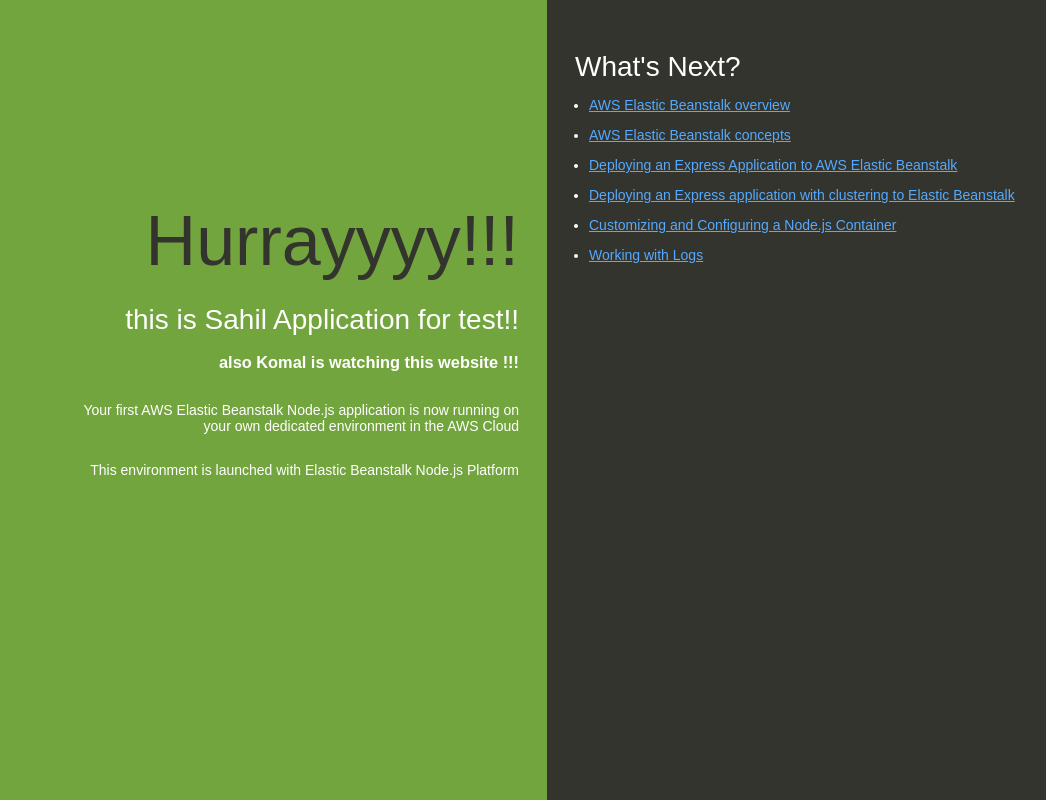
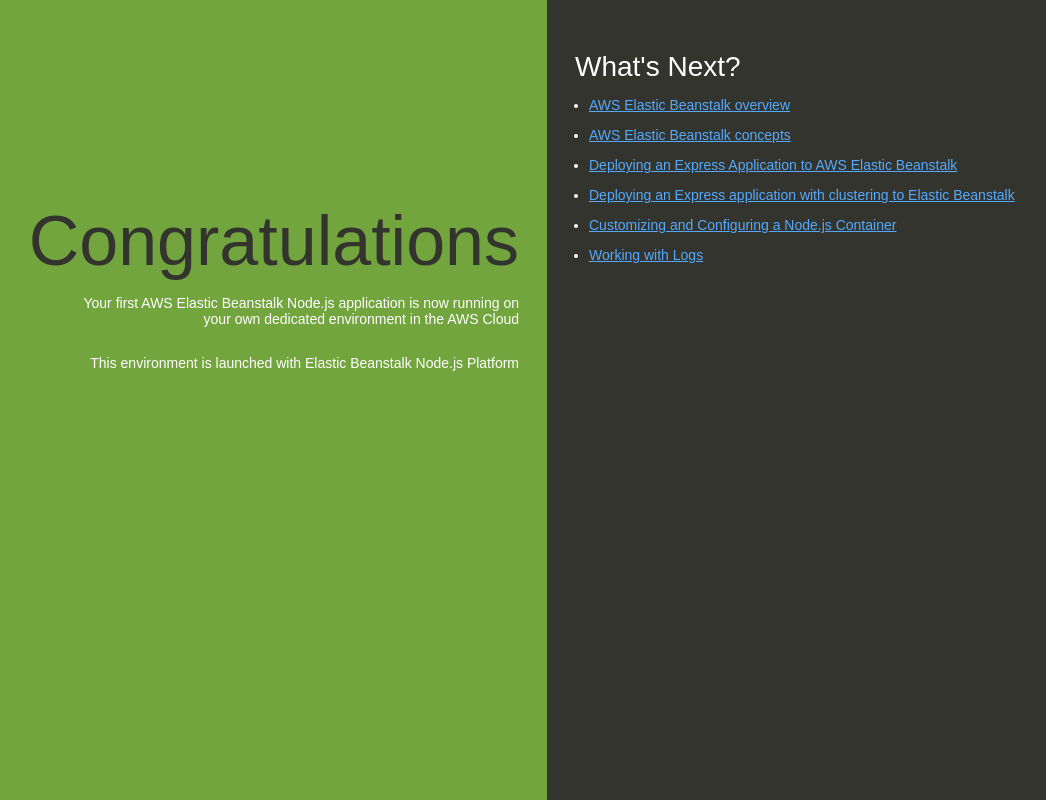
Before and after one commit to sahilnewman/advance-devopsKR, a website: page index.html in a window 1280 px wide. Shown: the whole page, without its empty margins (93-1139 px from the left). Drawn offline with Linux system fonts and the light colour scheme.

Commit message:
Update index.html

```diff
--- a/index.html
+++ b/index.html
@@ -74,9 +74,7 @@
   </head>
   <body>
     <div class="textColumn">
-      <h1>Hurrayyyy!!!</h1>
-      <h2>this is Sahil Application for test!!</h2>
-      <h3> also Komal is watching this website !!! </h3>
+      <h1>Congratulations</h1>
       <p>Your first AWS Elastic Beanstalk Node.js application is now running on your own dedicated environment in the AWS Cloud</p>
       <p>This environment is launched with Elastic Beanstalk Node.js Platform</p>
     </div>
```
